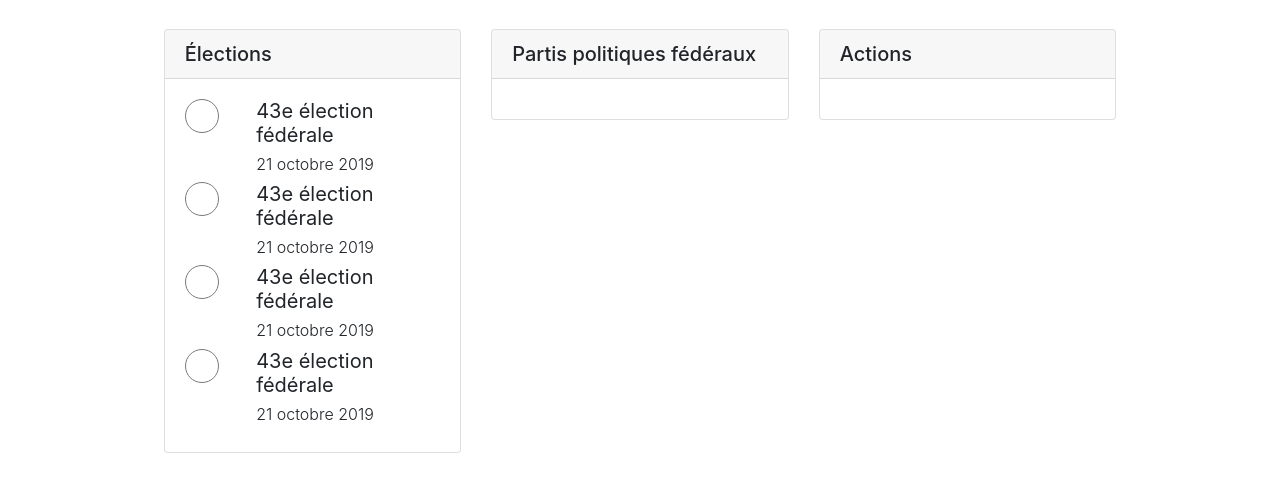
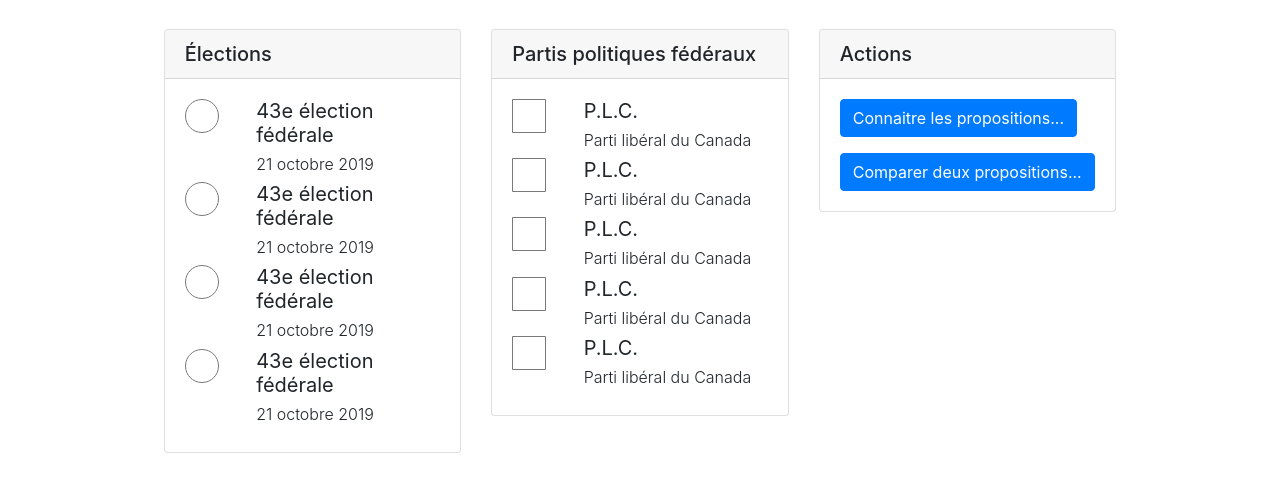
Before and after one commit to thomboil/PharosWeb, a website: page index.html in a window 1280 px wide. Shown: the part 51-542 px from the top of the page. Drawn offline with Linux system fonts and the light colour scheme.

Commit message:
Autre cols - TB

```diff
--- a/index.html
+++ b/index.html
@@ -120,7 +120,50 @@
         <div class="card my-4">
           <h5 class="card-header">Partis politiques fédéraux</h5>
           <div class="card-body">
+            <div class="row">
+              <div class="col-md-3">
+                <img src="img/btn_carreVide.svg" class="img-fluid" alt="Responsive image">
+              </div>
+              <div class="col-md-9">
+                <h5 class="font-weight-normal">P.L.C.</h5>
+                <h6 class="font-weight-light">Parti libéral du Canada</h6>
+              </div>
 
+              <div class="col-md-3">
+                <img src="img/btn_carreVide.svg" class="img-fluid" alt="Responsive image">
+              </div>
+              <div class="col-md-9">
+                <h5 class="font-weight-normal">P.L.C.</h5>
+                <h6 class="font-weight-light">Parti libéral du Canada</h6>
+              </div>
+
+
+              <div class="col-md-3">
+                <img src="img/btn_carreVide.svg" class="img-fluid" alt="Responsive image">
+              </div>
+              <div class="col-md-9">
+                <h5 class="font-weight-normal">P.L.C.</h5>
+                <h6 class="font-weight-light">Parti libéral du Canada</h6>
+              </div>
+
+
+              <div class="col-md-3">
+                <img src="img/btn_carreVide.svg" class="img-fluid" alt="Responsive image">
+              </div>
+              <div class="col-md-9">
+                <h5 class="font-weight-normal">P.L.C.</h5>
+                <h6 class="font-weight-light">Parti libéral du Canada</h6>
+              </div>
+
+
+              <div class="col-md-3">
+                <img src="img/btn_carreVide.svg" class="img-fluid" alt="Responsive image">
+              </div>
+              <div class="col-md-9">
+                <h5 class="font-weight-normal">P.L.C.</h5>
+                <h6 class="font-weight-light">Parti libéral du Canada</h6>
+              </div>
+            </div>
 
 
           </div>
@@ -136,6 +179,12 @@
           <h5 class="card-header">Actions</h5>
           <div class="card-body">
 
+            <div class="btnCol">
+              <div class="row"></div>
+              <button class="btn btn-primary" type="submit">Connaitre les propositions...</button>
+              <p></p>
+              <button class="btn btn-primary" type="submit">Comparer deux propositions...</button>
+            </div>
 
           </div>
         </div>
```
Also changed, not shown: img/btn_carreVide.svg (added).
